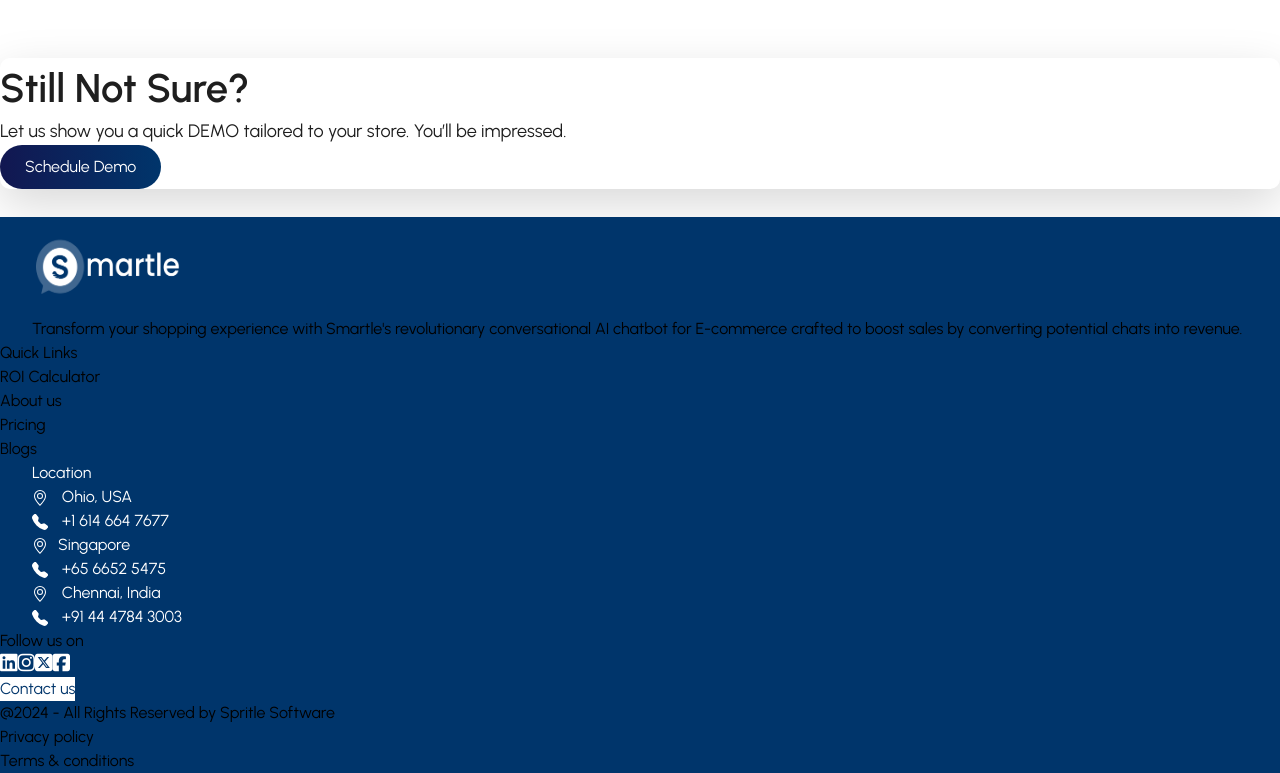
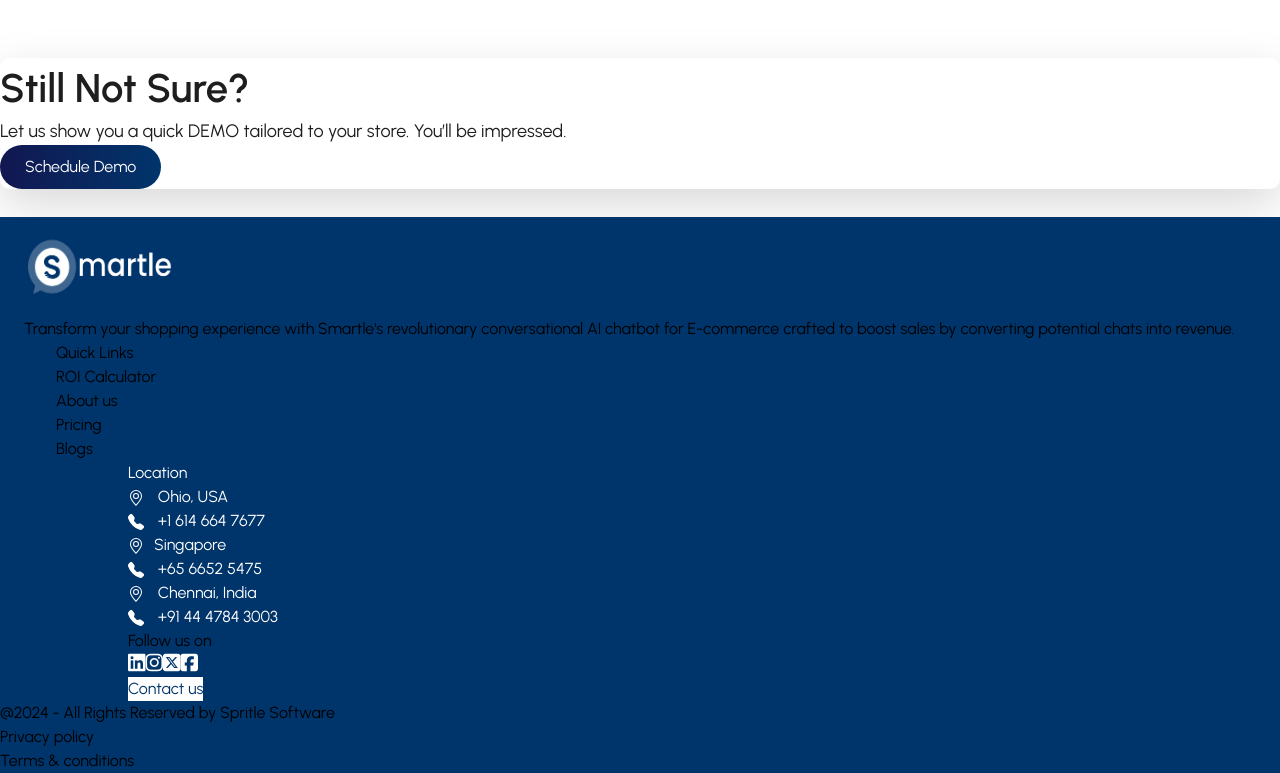
Before and after one commit to spritlesoftware/Smartle-website, a Next.js app: page /aboutus in a window 1280 px wide. Shown: the part 4923-5696 px from the top of the page. Built offline with nearby package versions, Linux system fonts and the light colour scheme; grey boxes are pictures that could not be loaded.

Commit message:
Updated Footer component: changed margin and padding styles, rearranged layout, and adjusted logo and text alignment.

```diff
--- a/app/components/Footer/index.tsx
+++ b/app/components/Footer/index.tsx
@@ -19,15 +19,15 @@
 const footer = () => {
   return (
     <div
-      className="-mt-12"
+      className="mt-8"
       id="first-section"
       style={{ backgroundColor: "#00356b" }}
     >
-      <div className="mx-auto max-w-2xl pt-48 pb-16 px-4 sm:px-6 lg:max-w-7xl lg:px-8">
-        <div className=" grid grid-cols-1 gap-y-10 gap-x-16 sm:grid-cols-2 lg:grid-cols-12 xl:gap-x-8">
+
+    <div className="mx-auto max-w-2xl pt-28 pb-16 px-4 sm:px-6 lg:max-w-7xl lg:px-8">
+  <div className="grid grid-cols-1 gap-y-10 gap-x-16 sm:grid-cols-2 lg:grid-cols-12 xl:gap-x-8">
     {/* COLUMN-1 */}
-
-          <div className="col-span-4" style={{marginLeft:"2rem"}}>
+    <div className="col-span-4 flex flex-col items-center sm:items-start" style={{ marginLeft: "1.5rem" }}>
       <Link
         href="/"
         className="text-2xl sm:text-4xl font-semibold text-black"
@@ -36,26 +36,22 @@
           src="/images/logo-white.png"
           alt="logo"
           className="max-w-full h-auto logo-color mt-1"
-                style={{ width: 210, height: 100, marginLeft: "-1.8rem" , marginTop:"-2rem"  }}
+          style={{ width: 210, height: 100, marginLeft: "-1.8rem", marginTop: "-2rem" }}
         />
       </Link>
-            {/* <h3 className='text-white text-4xl font-semibold leading-9 mb-4 lg:mb-10'> Desgy Solutions</h3> */}
-            <h5 className="text-white mb-5">
-              Transform your shopping experience with Smartle's revolutionary
-              conversational AI chatbot for E-commerce crafted to boost sales by
-              converting potential chats into revenue.
+      <h5 className="text-white mb-5 text-center sm:text-left">
+        Transform your shopping experience with Smartle's revolutionary conversational AI chatbot for E-commerce crafted to boost sales by converting potential chats into revenue.
       </h5>
     </div>
 
-          {/* CLOUMN-2/3 */}
-
+    {/* COLUMN-2/3 */}
     {products.map((product) => (
-            <div key={product.id} className="group relative col-span-2">
+      <div key={product.id} className="group relative col-span-2 flex flex-col items-center sm:items-center" style={{ marginLeft: "3.5rem" }}>
         <p className="text-white text-xl font-extrabold mb-9">
           {product.section}
         </p>
-              <ul>
-                {product.link.map((link: string, index: number) => (
+        <ul className="text-center sm:text-left">
+          {product.link.map((link, index) => (
             <li key={index} className="mb-5">
               <Link
                 href="/"
@@ -70,7 +66,7 @@
     ))}
 
      {/* LOCATION */}
-          <div className="col-span-3" style={{ color: "white", marginLeft:"2rem"}}>
+          <div className="col-span-3 sm:items-center" style={{ color: "white", marginLeft:"8rem"}}>
             <h5 className="text-white text-xl font-extrabold mb-9">Location</h5>
             <p className="mb-4">
               <a
@@ -199,8 +195,9 @@
             </p>
           </div>
 
+
           {/* FOLLOW US */}
-          <div className="col-span-3" >
+          <div className="col-span-3 " style={{marginLeft : "8rem"}}>
             <h5 className="text-white text-xl font-extrabold mb-5">
               Follow us on
             </h5>
@@ -244,8 +241,13 @@
               </a>
             </div>
           </div>
+
+
+
   </div>
 </div>
+
+
 
       {/* All Rights Reserved */}
 
```
Lines whose indentation alone changed are shown as unchanged.
